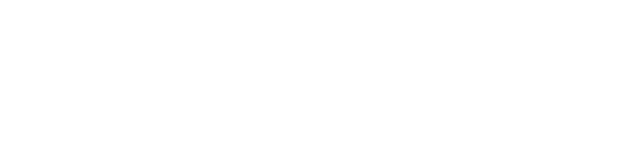
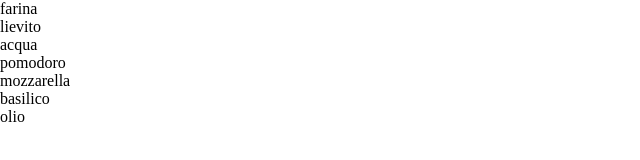
Before and after one commit to niccoloruberti/js-lista-spesa, a plain HTML site: page index.html in a window 1280 px wide. Shown: the whole page, without its empty margins (0-640 px from the left). Drawn offline with Linux system fonts and the light colour scheme.

Commit message:
esercizio finito

```diff
--- a/index.html
+++ b/index.html
@@ -9,6 +9,6 @@
         <script defer type="text/javascript" src="./js/script.js"></script>
     </head>
     <body>
-
+        <ul class="shopping-list"></ul>
     </body>
 </html>
--- a/js/script.js
+++ b/js/script.js
@@ -1 +1,24 @@
 'use strict';
+
+//creo un array con tutti i prodotti da acquistare
+let shoppingItems = [
+    'farina',
+    'lievito',
+    'acqua',
+    'pomodoro',
+    'mozzarella',
+    'basilico',
+    'olio'
+]
+
+//dichiaro la variabile che contiene l'elemento del DOM dove dovrò inserire la lista della spesa
+let shoppingList = document.querySelector('.shopping-list');
+
+//creo un ciclo che aggiunge gli elementi dell'array alla lista della spesa
+let contatore = 0;
+while ( contatore < shoppingItems.length) {
+    let listItem = document.createElement('li');
+    listItem.innerText = `${shoppingItems[contatore]}`;
+    shoppingList.append(listItem);
+    contatore++
+}
```
